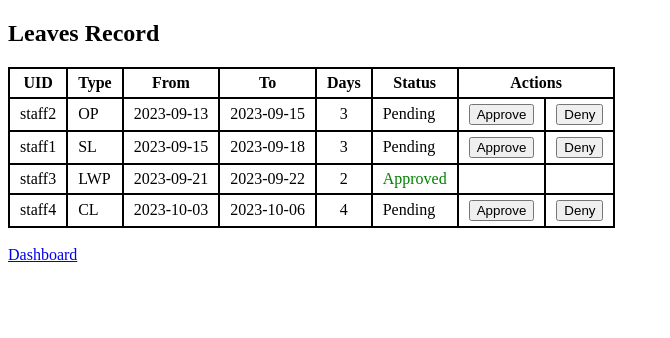
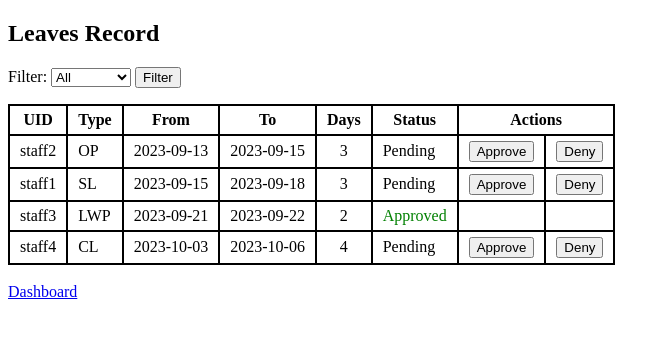
Before and after one commit to rhitajyotim411/Staff-Leave-Management, a PHP site: page /admin/record.php in a window 1280 px wide. Shown: the top 338 px of the page, without its empty margins (0-670 px from the left). Run offline with PHP 8.4, Linux system fonts and the light colour scheme; the visitor is signed in with stand-in values (Sample User, id 1); data comes from the database, SQL or seed files in the repository.

Commit message:
Added filter feature

```diff
--- a/admin/edit.php
+++ b/admin/edit.php
@@ -69,7 +69,7 @@ $data = $stmt->fetch(PDO::FETCH_ASSOC);
 ?>
 
 <body>
-    <h2>Staff:&nbsp;
+    <h2>Staff:
         <?php echo $id ?>
     </h2>
 
--- a/admin/record.php
+++ b/admin/record.php
@@ -36,15 +36,30 @@ if ($_SESSION['type'] != 'admin') {
 require_once '../connect.php';
 
 $tbname = "leave_record";
-$uid = $_SESSION['UID'];
 $fields = "SN, UID, Type, `From`, `To`, Days, Status";
 
-$query = "SELECT $fields FROM $tbname ORDER BY `From`";
+if (isset($_POST['fltr_lv']) and $_POST['filter'] != 'All')
+    $query = "SELECT $fields FROM $tbname WHERE status='{$_POST['filter']}' ORDER BY `From`";
+else
+    $query = "SELECT $fields FROM $tbname ORDER BY `From`";
 $stmt = $conn->query($query);
 ?>
 
 <body>
     <h2>Leaves Record</h2>
+
+    <p>
+    <form action="<?php echo htmlspecialchars($_SERVER['PHP_SELF']); ?>" method="post">
+        <label for="filter">Filter:</label>
+        <select name="filter">
+            <option value="All">All</option>
+            <option value="Approved">Approved</option>
+            <option value="Denied">Denied</option>
+            <option value="Pending">Pending</option>
+        </select>
+        <input type="submit" name="fltr_lv" value="Filter">
+    </form>
+    </p>
 
     <?php
     if ($stmt->rowCount() < 1) {
```
Also changed, not shown: staff/record.php (+18 -1 lines).
